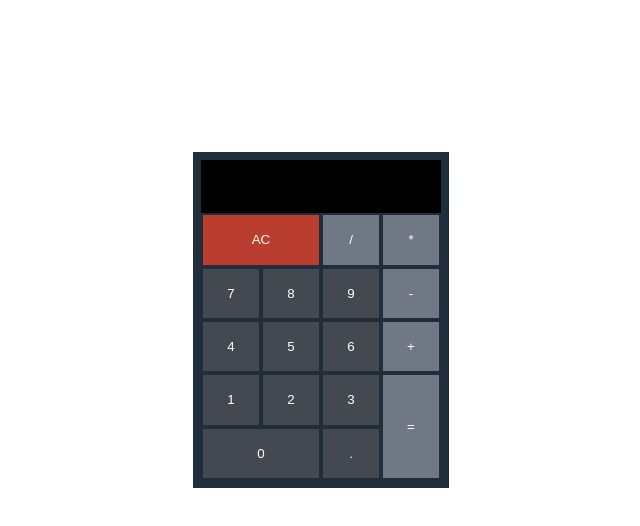
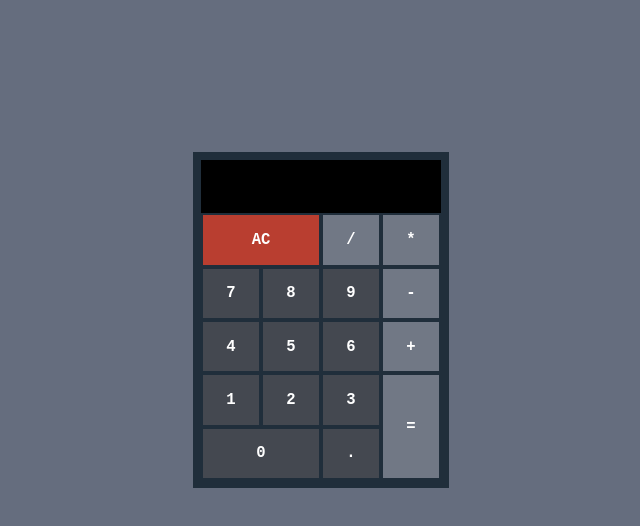
Before and after one commit to tahaluh/calculator-react, a React (Create React App) app: page / in a window 1280 px wide. Shown: the top 526 px of the page, without its empty margins (319-959 px from the left). Built offline with nearby package versions, Linux system fonts and the light colour scheme.

Commit message:
css update + =- bug fix

```diff
--- a/src/App.css
+++ b/src/App.css
@@ -4,11 +4,6 @@
   align-items: center;
   flex-direction: column;
   min-height: 80vh;
-}
-
-.Calculator-Visor {
-  grid-area: VISOR;
-  background-color: black;
 }
 
 .Calculator-Container {
@@ -30,27 +25,3 @@
   width: 30vh;
 
 }
-
-.Calculator-Button {
-  background-color: #444850;
-  border: 2px solid #202e3b;
-  cursor: pointer;
-  color: #fff;
-
-}
-
-.Calculator-Button:hover {
-  filter: brightness(0.8);
-}
-.AC {
-  background-color: #b93e30;
-}
-
-.DIV, .x, .MENOS, .MAIS, .IGUAL {
-  background-color: #717885;
-}
-
-.Calculator-Visor {
-  text-align: end;
-  color: #fff;
-}
--- a/src/App.js
+++ b/src/App.js
@@ -13,7 +13,6 @@ function App() {
   const [state, setState] = useState("");
 
   useEffect(() => {
-    console.log(expressaoLimpa);
     switch (expressao[expressao.length - 1]) {
       case "C":
         setExpressao("");
@@ -31,7 +30,6 @@ function App() {
         if (state !== "") {
           let tempExpressao = state + expressao[expressao.length - 1];
           setState("");
-          console.log("temp: " + tempExpressao);
           setExpressao(tempExpressao);
         }
         setExpressaoLimpa(expressao);
--- a/src/components/CalculatorButton/calculatorButton.css
+++ b/src/components/CalculatorButton/calculatorButton.css
@@ -0,0 +1,24 @@
+.Calculator-Button {
+  background-color: var(--buttonBackgroundColor);
+  border: 2px solid var(--buttonBorderColor);
+  cursor: pointer;
+  color: #fff;
+  font-family: monospace;
+  font-weight: bold;
+  font-size: 1.2em;
+}
+
+.Calculator-Button:hover {
+  filter: brightness(0.8);
+}
+.AC {
+  background-color: var(--acBackgroundColor);
+}
+
+.DIV,
+.x,
+.MENOS,
+.MAIS,
+.IGUAL {
+  background-color: var(--buttonBackgroundColorSecundary);
+}
--- a/src/components/CalculatorButton/calculatorButton.js
+++ b/src/components/CalculatorButton/calculatorButton.js
@@ -1,7 +1,7 @@
 import "./calculatorButton.css";
 
 export default function CalculatorButton(props) {
-  const re = /(^[+=/*]|([+=/*]{2}|([-+][+=/*-]])$))/;
+  const re = /(^[+=/*]|([+=/*]{2}|([-+=][+=/*-])$))/;
   const re2= /([+=/*-]{3})/
   const handleClick = () => {
     if (re.test(props.expressao + props.value)) {
--- a/src/components/CalculatorVisor/calculatorVisor.css
+++ b/src/components/CalculatorVisor/calculatorVisor.css
@@ -0,0 +1,22 @@
+@font-face {
+  font-family: Digital;
+  src: url(../../fonts/DS-DIGI.TTF);
+}
+
+.Calculator-Visor {
+  font-family: Digital;
+  grid-area: VISOR;
+  background-color: black;
+  text-align: end;
+  color: #fff;
+}
+
+.Calculator-Visor-Exp {
+  color: var(--visorPrimary);
+  font-size: 1.4em;
+}
+
+.Calculator-Visor-Dgt {
+  color: var(--visorSecundary);
+  font-size: 2.1em;
+}
--- a/src/index.css
+++ b/src/index.css
@@ -1,4 +1,17 @@
+:root {
+  --buttonBackgroundColor: #444850;
+  --buttonBackgroundColorSecundary: #717885;
+  --buttonBorderColor: #202e3b;
+  --acBackgroundColor: #b93e30;
+  --visorPrimary: #f39c12;
+  --visorSecundary: #FFF;
+}
+
 * {
   margin: 0;
   padding: 0;
 }
+
+body {
+  background-color: #656d7e;
+}
```
Also changed, not shown: src/fonts/DS-DIGI.TTF (added).
